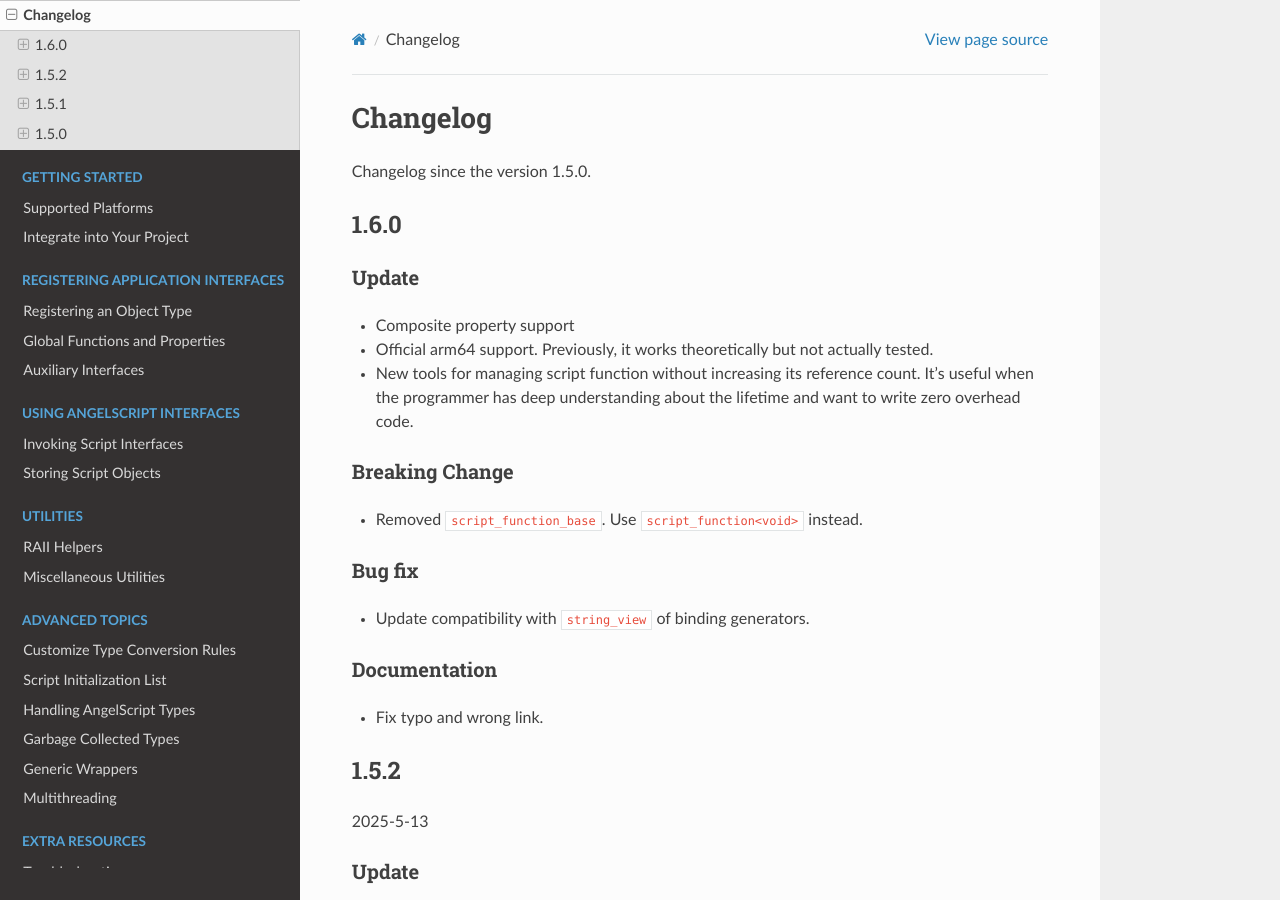
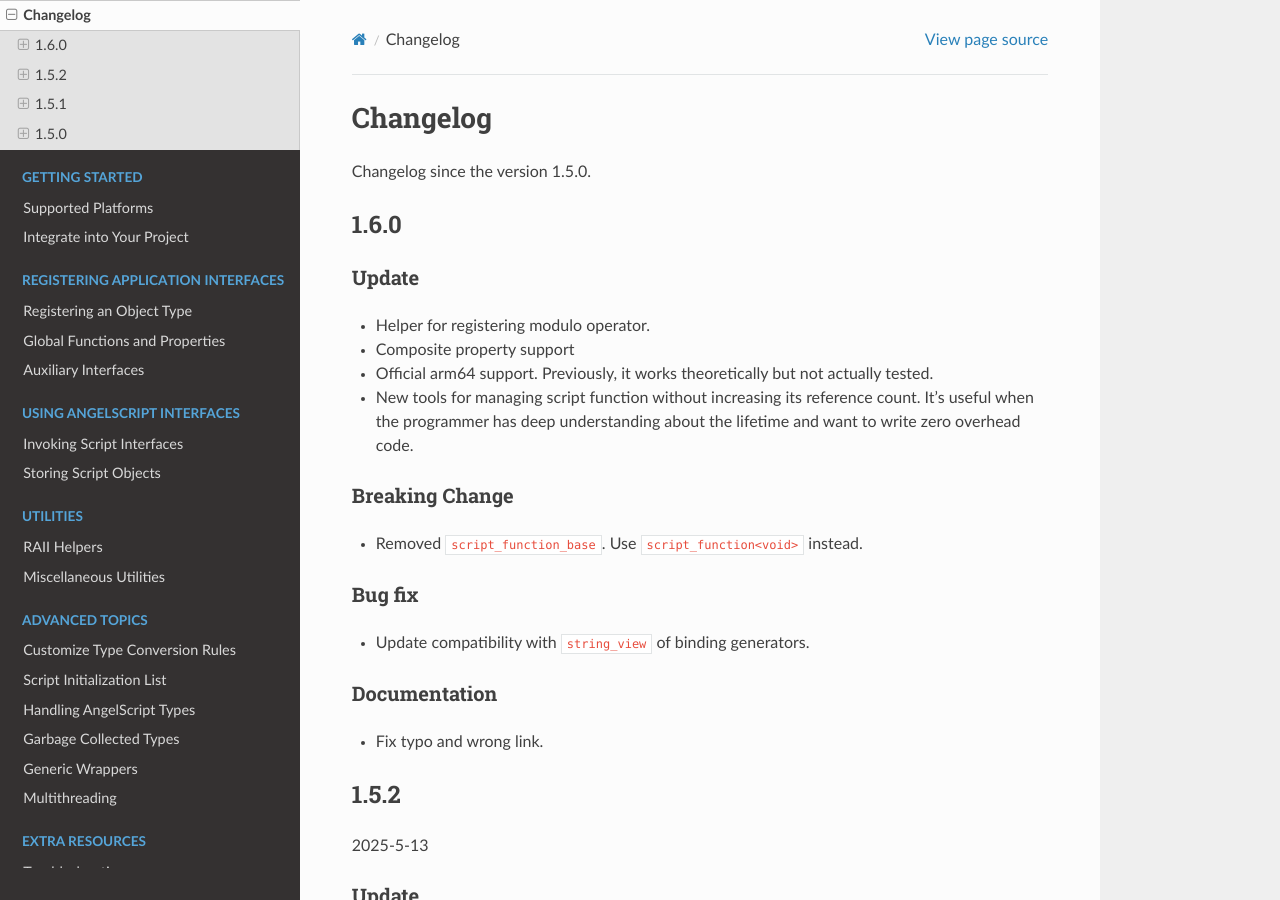
Before and after one commit to HenryAWE/asbind20, a Sphinx documentation site: the page built from doc/changelog.rst, in a window 1280 px wide and 900 px high. Built offline with Sphinx 7.4.7 and the Read the Docs theme 3.1.0, drawn with Linux system fonts in a browser that asks for light colours.

Commit message:
Helper for modulo operator

```diff
--- a/doc/changelog.rst
+++ b/doc/changelog.rst
@@ -9,6 +9,7 @@ Changelog since the version 1.5.0.
 Update
 ~~~~~~
 
+- Helper for registering modulo operator.
 - Composite property support
 - Official arm64 support. Previously, it works theoretically but not actually tested.
 - New tools for managing script function without increasing its reference count.
```
Also changed, not shown: 1 other file.
